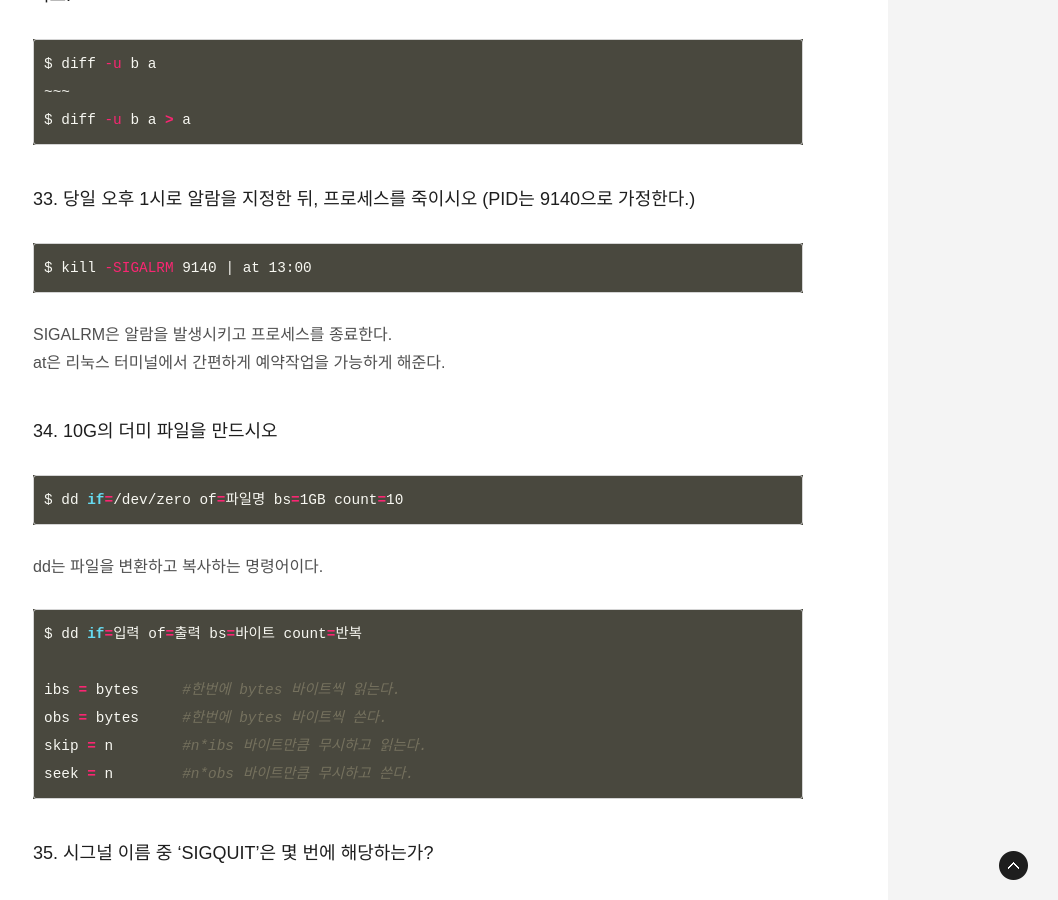
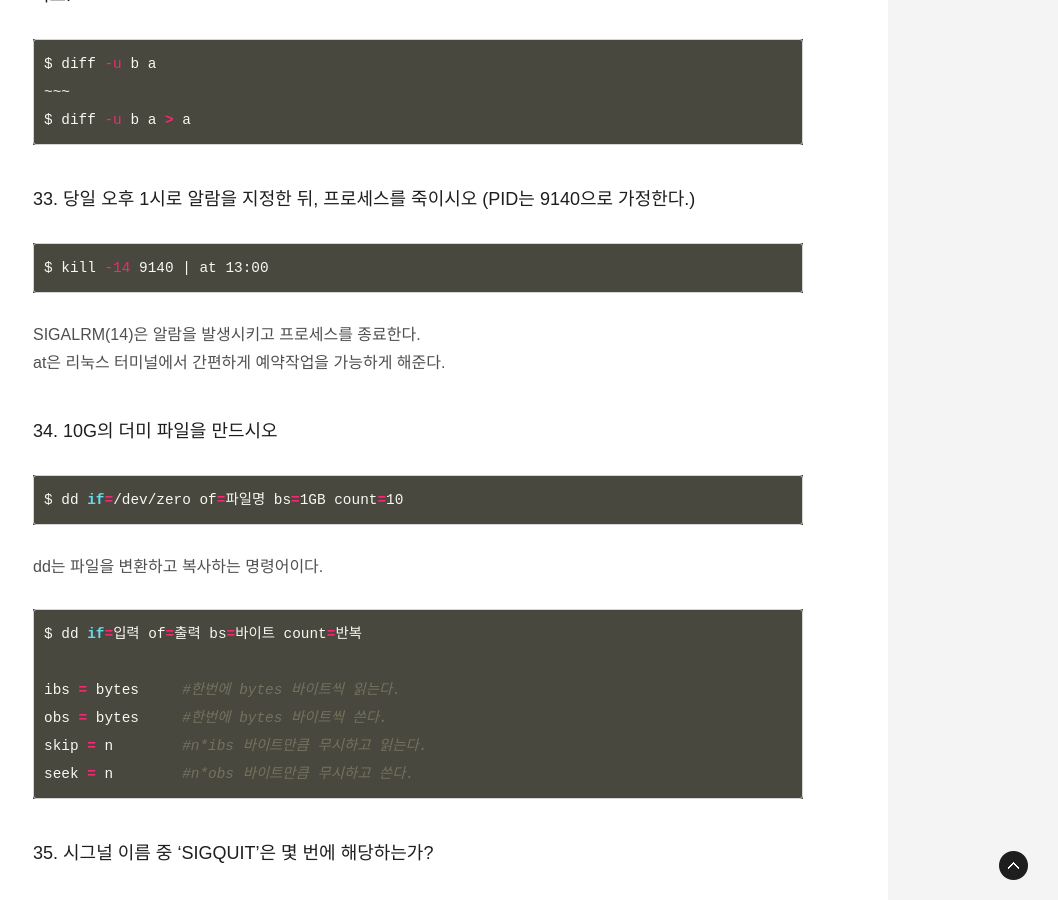
Before and after one commit to ThroughKim/throughkim.github.com, a Jekyll site: the page built from _posts/2017-01-04-linux-12.md, in a window 1280 px wide and 900 px high, scrolled down 8956 px. Shown: the whole window, without its empty margins (222-1280 px from the left). Built offline with Jekyll 4.4.1, drawn with Linux system fonts in a browser that asks for light colours; some web fonts are replaced.

Commit message:
upload blog

````diff
--- a/_posts/2017-01-04-linux-12.md
+++ b/_posts/2017-01-04-linux-12.md
@@ -298,9 +298,9 @@ $ diff -u b a > a
 
 ### 33. 당일 오후 1시로 알람을 지정한 뒤, 프로세스를 죽이시오 (PID는 9140으로 가정한다.)
 ```bash
-$ kill -SIGALRM 9140 | at 13:00
+$ kill -14 9140 | at 13:00
 ```
-SIGALRM은 알람을 발생시키고 프로세스를 종료한다.
+SIGALRM(14)은 알람을 발생시키고 프로세스를 종료한다.
 at은 리눅스 터미널에서 간편하게 예약작업을 가능하게 해준다.
 
 ### 34. 10G의 더미 파일을 만드시오
````
